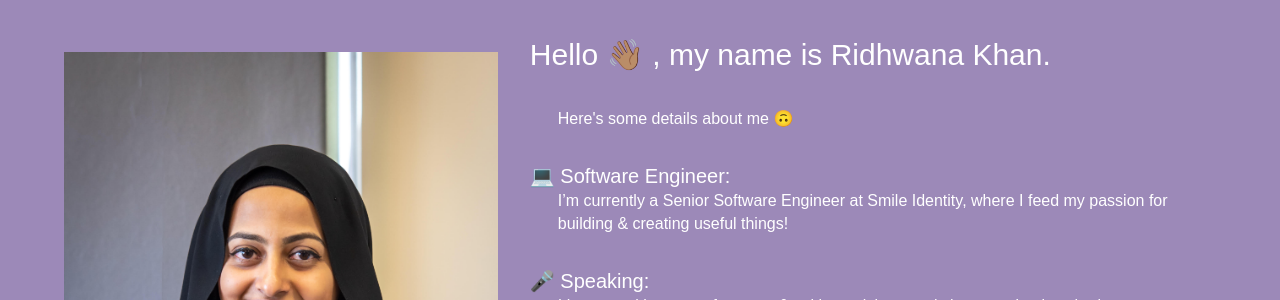
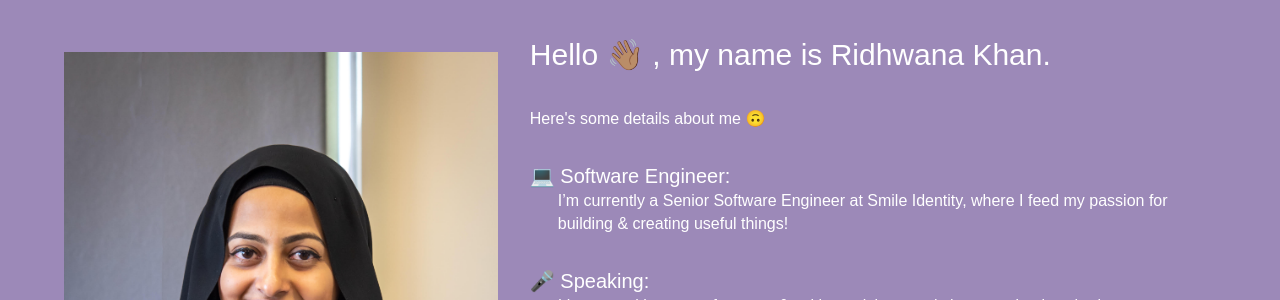
Before and after one commit to Ridhwana/Ridhwana.github.io, a Jekyll site: the page built from index.md, in a window 1280 px wide. Shown: the part 130-430 px from the top of the page. Built offline with Jekyll 4.4.1, drawn with Linux system fonts in a browser that asks for light colours.

Commit message:
chore: remove that margin

```diff
--- a/_layouts/home.html
+++ b/_layouts/home.html
@@ -11,7 +11,7 @@ layout: default
       <div class="home__description-intro"> Hello 👋🏽 , my name is Ridhwana Khan.</div>
 
       <div class="home__description-item">
-        <div class="home__description-item-content">
+        <div>
           Here's some details about me 🙃
         </div>
       </div>
```
